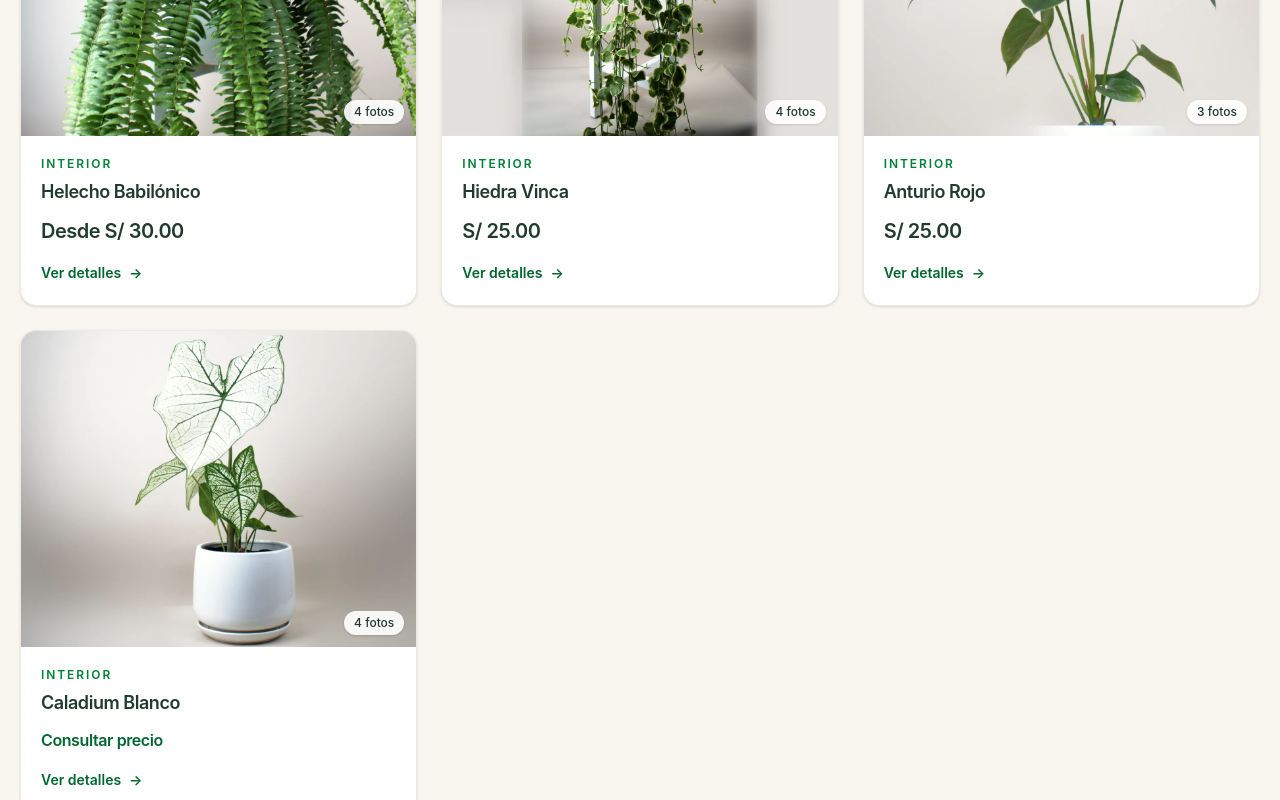
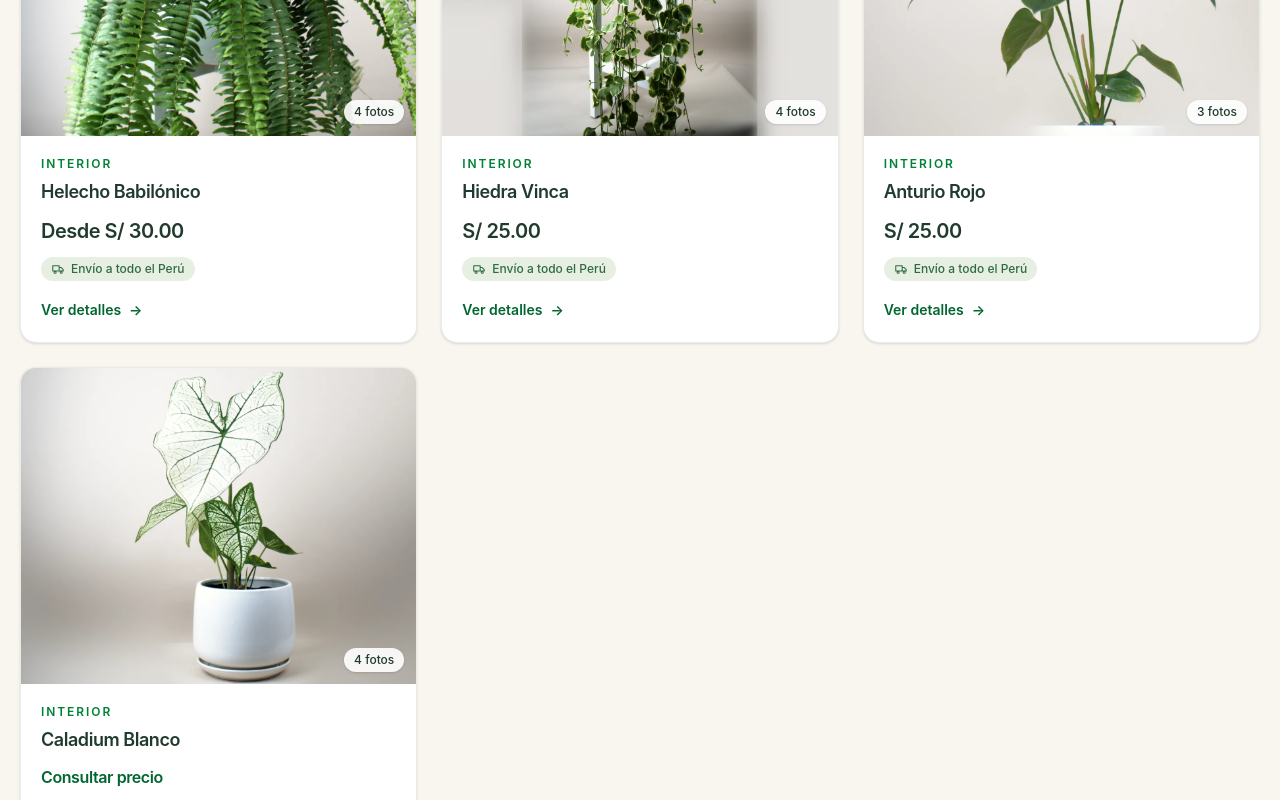
Before and after one commit to Fabrizio7S/vivero, a React (Vite) app: page / in a window 1280 px wide. Shown: the part 940-1740 px from the top of the page. Built offline with nearby package versions, Linux system fonts and the light colour scheme.

Commit message:
feat: precios del Excel y envío a todo el Perú

```diff
--- a/src/components/catalog/PlantCard.tsx
+++ b/src/components/catalog/PlantCard.tsx
@@ -1,6 +1,7 @@
 import { Link } from "react-router-dom";
 import type { Plant } from "../../types/plant";
 import { formatPriceLabel } from "../../utils/product";
+import ShippingBadge from "./ShippingBadge";
 
 interface PlantCardProps {
   plant: Plant;
@@ -62,6 +63,12 @@ function PlantCard({ plant }: PlantCardProps) {
           {formatPriceLabel(plant.prices)}
         </p>
 
+        {plant.shipsNationwide && (
+          <div className="mt-3">
+            <ShippingBadge />
+          </div>
+        )}
+
         {plant.shortDescription && (
           <p className="mt-2 text-sm leading-6 text-gray-600">
             {plant.shortDescription}
--- /dev/null
+++ b/src/components/catalog/ShippingBadge.tsx
@@ -0,0 +1,36 @@
+interface ShippingBadgeProps {
+  size?: "sm" | "md";
+}
+
+// Distintivo "Envío a todo el Perú" con ícono de camión.
+function ShippingBadge({ size = "sm" }: ShippingBadgeProps) {
+  const isSmall = size === "sm";
+
+  return (
+    <p
+      className={`inline-flex items-center gap-1.5 rounded-full bg-[#e7efe3] font-medium text-[#2f6b45] ${
+        isSmall ? "px-2.5 py-1 text-xs" : "px-3.5 py-1.5 text-sm"
+      }`}
+    >
+      <svg
+        viewBox="0 0 24 24"
+        fill="none"
+        stroke="currentColor"
+        strokeWidth="1.8"
+        className={isSmall ? "h-3.5 w-3.5" : "h-4 w-4"}
+        aria-hidden="true"
+      >
+        <path
+          strokeLinecap="round"
+          strokeLinejoin="round"
+          d="M3 6.5h11v9H3zM14 9.5h3.5L21 13v2.5h-7z"
+        />
+        <circle cx="7" cy="17.5" r="1.8" />
+        <circle cx="17.5" cy="17.5" r="1.8" />
+      </svg>
+      Envío a todo el Perú
+    </p>
+  );
+}
+
+export default ShippingBadge;
--- a/src/data/catalogo.ts
+++ b/src/data/catalogo.ts
@@ -7,12 +7,14 @@ import { plants as inventario } from "./plants";
 //   (ej. "anturio-rojo" -> anturio-rojo-1-frontal.webp).
 // - `inventario` son los nombres exactos del Excel de los que se toma el precio.
 //   Si no hay ninguno, la web muestra "Consultar precio".
+// - `envioNacional`: todas tienen envío a todo el Perú; poner `false` si alguna no.
 // - Una planta solo aparece si tiene al menos una foto.
 interface EntradaCatalogo {
   slug: string;
   name: string;
   category: string;
   inventario?: string[];
+  envioNacional?: boolean;
   shortDescription?: string;
   description?: string;
   light?: string;
@@ -21,9 +23,9 @@ interface EntradaCatalogo {
 
 const entradas: EntradaCatalogo[] = [
   { slug: "aglaonema-blanco", name: "Aglaonema Blanco", category: "Interior" },
-  { slug: "aglaonema-roja-vena", name: "Aglaonema Roja Vena", category: "Interior" },
-  { slug: "aglaonema-rosada-dud", name: "Aglaonema Rosada Dud", category: "Interior" },
-  { slug: "aglaonema-rosada-legacy", name: "Aglaonema Rosada Legacy", category: "Interior" },
+  { slug: "aglaonema-roja-vena", name: "Aglaonema Roja Vena", category: "Interior", inventario: ["Aglaonema Roja y Rosada Tallo"] },
+  { slug: "aglaonema-rosada-dud", name: "Aglaonema Rosada Dud", category: "Interior", inventario: ["Aglaonema Rosada"] },
+  { slug: "aglaonema-rosada-legacy", name: "Aglaonema Rosada Legacy", category: "Interior", inventario: ["Aglaonema Rosada"] },
   { slug: "alocasia-amazonica", name: "Alocasia Amazónica", category: "Interior", inventario: ["Alocasia Amazónica"] },
   { slug: "alocasia-frydek", name: "Alocasia Frydek", category: "Interior", inventario: ["Alocasia Frydek"] },
   { slug: "anturio-amarillo", name: "Anturio Amarillo", category: "Interior", inventario: ["Anturio"] },
@@ -33,10 +35,10 @@ const entradas: EntradaCatalogo[] = [
   { slug: "anturio-rojo", name: "Anturio Rojo", category: "Interior", inventario: ["Anturio"] },
   { slug: "anturio-rosado", name: "Anturio Rosado", category: "Interior", inventario: ["Anturio"] },
   { slug: "bambu-de-la-suerte", name: "Bambú de la Suerte", category: "Interior" },
-  { slug: "begonia-cruz-de-hierro", name: "Begonia Cruz de Hierro", category: "Interior" },
-  { slug: "begonia-rex-fucsia", name: "Begonia Rex Fucsia", category: "Interior" },
-  { slug: "begonia-rex-roja", name: "Begonia Rex Roja", category: "Interior" },
-  { slug: "begonia-rex-rosada", name: "Begonia Rex Rosada", category: "Interior" },
+  { slug: "begonia-cruz-de-hierro", name: "Begonia Cruz de Hierro", category: "Interior", inventario: ["Begonias"] },
+  { slug: "begonia-rex-fucsia", name: "Begonia Rex Fucsia", category: "Interior", inventario: ["Begonias"] },
+  { slug: "begonia-rex-roja", name: "Begonia Rex Roja", category: "Interior", inventario: ["Begonias"] },
+  { slug: "begonia-rex-rosada", name: "Begonia Rex Rosada", category: "Interior", inventario: ["Begonias"] },
   { slug: "boa-dorada", name: "Boa Dorada", category: "Interior" },
   { slug: "boa-limon", name: "Boa Limón", category: "Interior" },
   { slug: "boa-marble-queen", name: "Boa Marble Queen", category: "Interior", inventario: ["Boa Marble Queen"] },
@@ -64,13 +66,13 @@ const entradas: EntradaCatalogo[] = [
   { slug: "llama-plata", name: "Llama Plata", category: "Interior" },
   { slug: "monstera-adansonii", name: "Monstera Adansonii", category: "Interior" },
   { slug: "monstera-thai-constellation", name: "Monstera Thai Constellation", category: "Interior", inventario: ["Monstera Thai Constellation"] },
-  { slug: "orquidea-phalaenopsis-grande-fucsia", name: "Orquídea Phalaenopsis Grande Fucsia", category: "Interior" },
-  { slug: "orquidea-phalaenopsis-mini-lila", name: "Orquídea Phalaenopsis Mini Lila", category: "Interior" },
+  { slug: "orquidea-phalaenopsis-grande-fucsia", name: "Orquídea Phalaenopsis Grande Fucsia", category: "Interior", inventario: ["Orquídea"] },
+  { slug: "orquidea-phalaenopsis-mini-lila", name: "Orquídea Phalaenopsis Mini Lila", category: "Interior", inventario: ["Orquídea"] },
   { slug: "peperomia-lemon", name: "Peperomia Lemon", category: "Interior", inventario: ["Peperomia Lemon"] },
   { slug: "peperomia-sandia", name: "Peperomia Sandía", category: "Interior", inventario: ["Peperomia Sandía"] },
   { slug: "peperomia-verde", name: "Peperomia Verde", category: "Interior", inventario: ["Peperomia Verde"] },
-  { slug: "philodendron-moonlight", name: "Philodendron Moonlight", category: "Interior" },
-  { slug: "syngonium", name: "Syngonium", category: "Interior" },
+  { slug: "philodendron-moonlight", name: "Philodendron Moonlight", category: "Interior", inventario: ["Filodendro Lemon"] },
+  { slug: "syngonium", name: "Syngonium", category: "Interior", inventario: ["Syngonium Pink", "Syngonium Variegado", "Syngonium Confeti", "Syngonium Milk Confeti", "Syngonium Pink Robusta"] },
   { slug: "tradescantia", name: "Tradescantia", category: "Interior", inventario: ["Tradescantia"] },
   { slug: "zamioculca-negra", name: "Zamioculca Negra", category: "Interior" },
   { slug: "zamioculca-verde", name: "Zamioculca Verde", category: "Interior" },
@@ -99,6 +101,7 @@ export const catalogo: Plant[] = entradas
     category: entrada.category,
     prices: preciosDelInventario(entrada.inventario),
     images: fotosPorPlanta[entrada.slug] ?? [],
+    shipsNationwide: entrada.envioNacional ?? true,
     shortDescription: entrada.shortDescription ?? "",
     description: entrada.description ?? "",
     light: entrada.light ?? "",
--- a/src/pages/ProductDetailPage.tsx
+++ b/src/pages/ProductDetailPage.tsx
@@ -1,5 +1,6 @@
 import { Link, useParams } from "react-router-dom";
 import ProductGallery from "../components/catalog/ProductGallery";
+import ShippingBadge from "../components/catalog/ShippingBadge";
 import { catalogo } from "../data/catalogo";
 import {
   formatPrice,
@@ -67,6 +68,12 @@ function ProductDetailPage() {
               </p>
             )}
 
+            {plant.shipsNationwide && (
+              <div className="mt-4">
+                <ShippingBadge size="md" />
+              </div>
+            )}
+
             {plant.description && (
               <p className="mt-5 leading-7 text-gray-600">{plant.description}</p>
             )}
--- a/src/types/plant.ts
+++ b/src/types/plant.ts
@@ -20,6 +20,8 @@ export interface Plant {
   // Precios del inventario. Vacío = "Consultar precio"; varios = según tamaño.
   prices: number[];
   images: string[];
+  // Se puede enviar a todo el Perú.
+  shipsNationwide: boolean;
   shortDescription: string;
   description: string;
   light: string;
```
